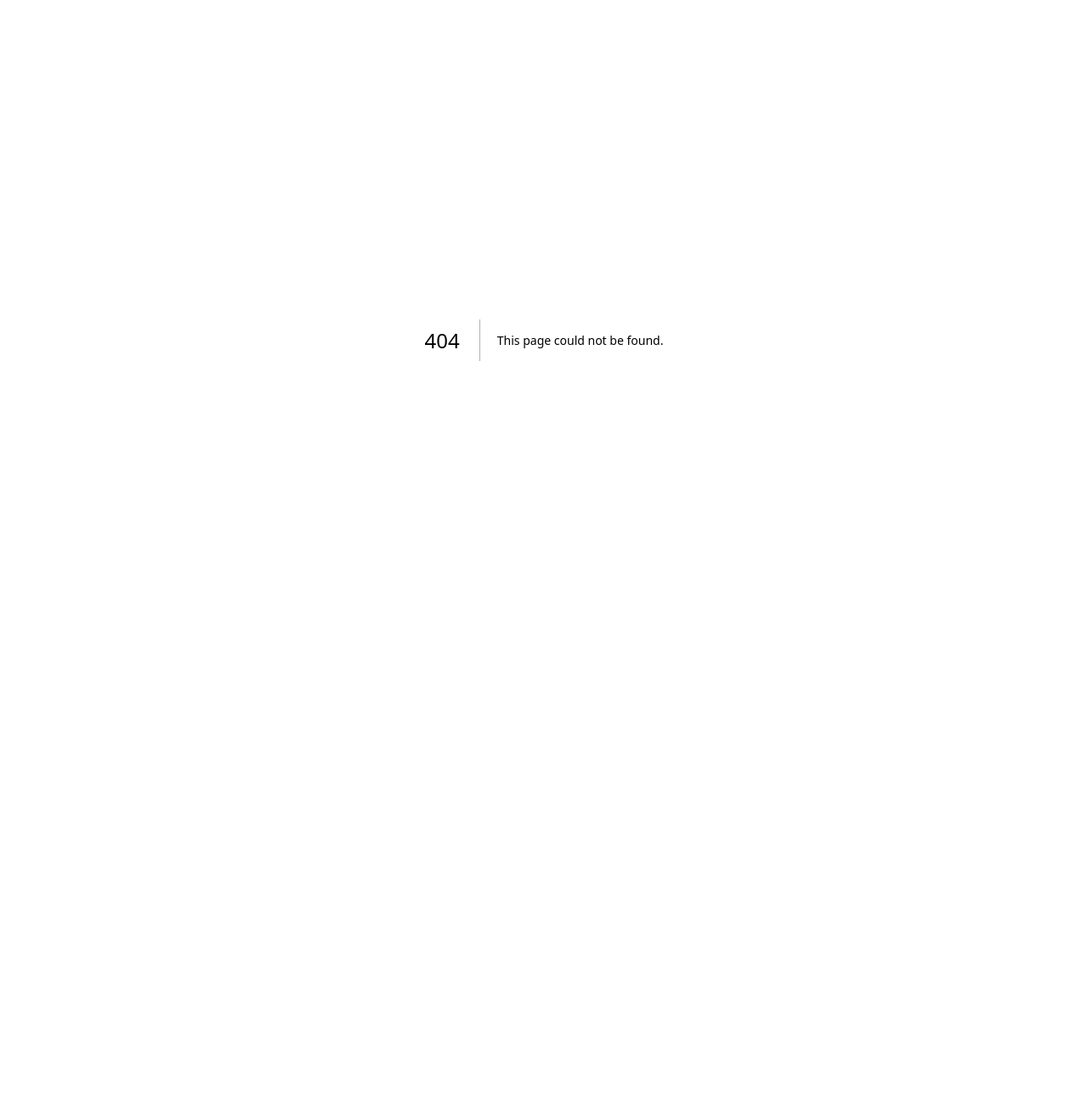
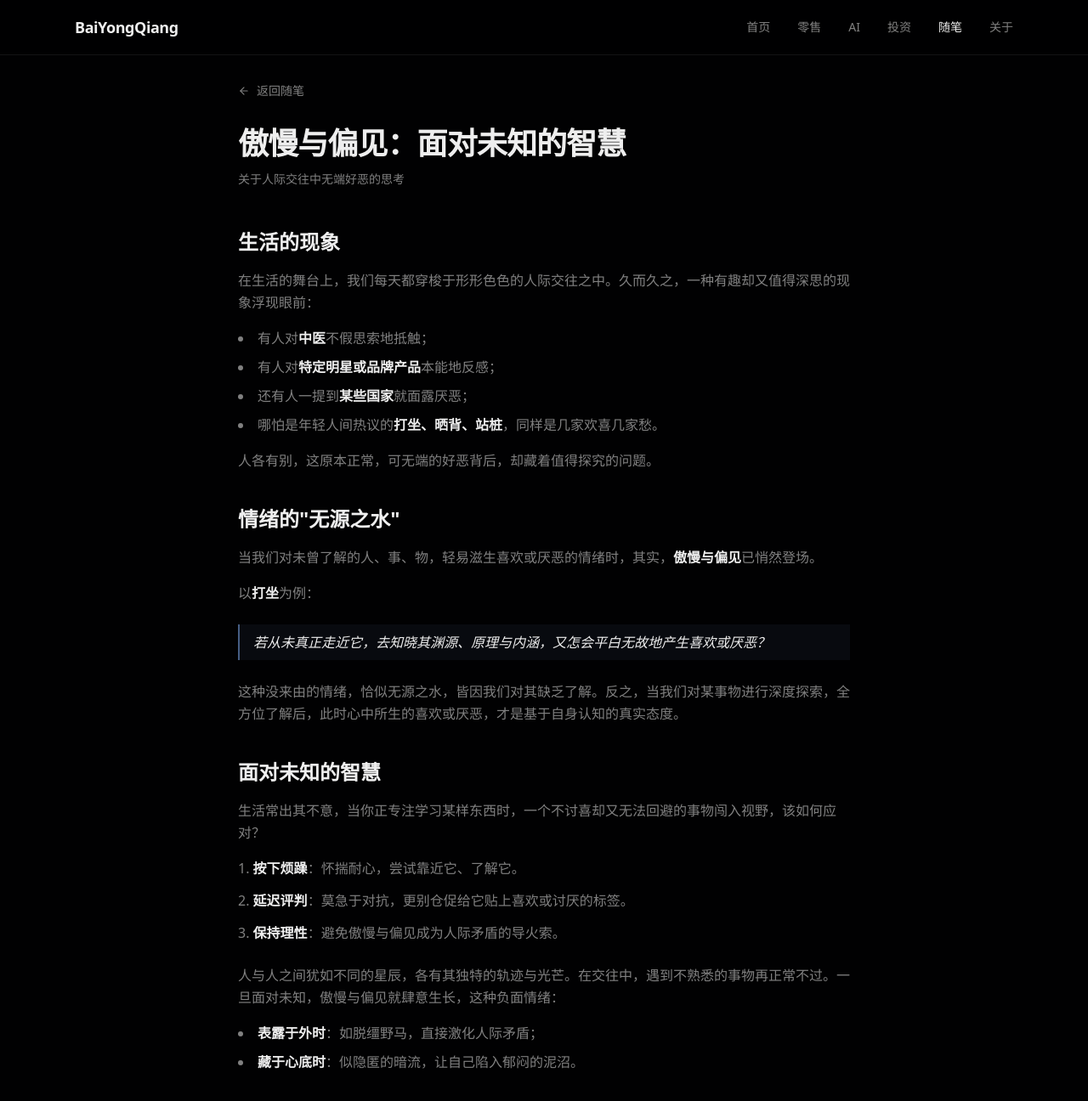
Before and after one commit to w1105860179/baiyongqiang-site, a Next.js app: page /thoughts/arrogance-and-prejudice in a window 1280 px wide. Before the commit this address had no page. Shown: the top 1296 px of the page at 85% size. Before the commit the page ends 800 px from the top, so only its background shows below. Built offline with nearby package versions, Linux system fonts and the light colour scheme.

Commit message:
feat: 新增随笔模块，添加文章《傲慢与偏见：面对未知的智慧》

```diff
--- a/src/app/page.tsx
+++ b/src/app/page.tsx
@@ -1,7 +1,7 @@
 import Link from 'next/link';
 import { Navbar } from '@/components/navbar';
 import { Footer } from '@/components/footer';
-import { Store, Brain, TrendingUp, ArrowRight } from 'lucide-react';
+import { Store, Brain, TrendingUp, BookOpen, ArrowRight } from 'lucide-react';
 
 const cards = [
   {
@@ -28,6 +28,14 @@ const cards = [
     gradient: 'from-amber-500/20 to-orange-500/20',
     iconColor: 'text-amber-400',
   },
+  {
+    href: '/thoughts',
+    icon: BookOpen,
+    title: '随笔',
+    description: '生活感悟与思考',
+    gradient: 'from-emerald-500/20 to-teal-500/20',
+    iconColor: 'text-emerald-400',
+  },
 ];
 
 export default function Home() {
@@ -52,7 +60,7 @@ export default function Home() {
           </div>
 
           {/* Cards */}
-          <div className="mt-16 grid grid-cols-1 md:grid-cols-3 gap-5">
+          <div className="mt-16 grid grid-cols-1 md:grid-cols-2 lg:grid-cols-4 gap-5">
             {cards.map((card) => (
               <Link key={card.href} href={card.href} className="group">
                 <div className="relative overflow-hidden rounded-xl border border-border bg-card p-8 transition-all duration-300 hover:border-primary/30 hover:-translate-y-1 hover:shadow-lg hover:shadow-primary/5">
--- /dev/null
+++ b/src/app/thoughts/arrogance-and-prejudice/page.tsx
@@ -0,0 +1,118 @@
+import Link from 'next/link';
+import { Navbar } from '@/components/navbar';
+import { Footer } from '@/components/footer';
+import { ArrowLeft, Eye, EyeOff } from 'lucide-react';
+
+export default function ArroganceAndPrejudicePage() {
+  return (
+    <div className="min-h-screen flex flex-col">
+      <Navbar />
+
+      <main className="flex-1 pt-24 pb-16">
+        <div className="max-w-3xl mx-auto px-6">
+          {/* Back link */}
+          <Link
+            href="/thoughts"
+            className="inline-flex items-center gap-2 text-sm text-muted-foreground hover:text-foreground transition-colors mb-8"
+          >
+            <ArrowLeft size={14} />
+            返回随笔
+          </Link>
+
+          {/* Header */}
+          <div className="mb-12">
+            <h1 className="text-3xl md:text-4xl font-bold tracking-tight">
+              傲慢与偏见：面对未知的智慧
+            </h1>
+            <p className="mt-3 text-sm text-muted-foreground">
+              关于人际交往中无端好恶的思考
+            </p>
+          </div>
+
+          {/* Article */}
+          <article className="space-y-10 text-muted-foreground leading-relaxed">
+            {/* Section 1 */}
+            <section>
+              <h2 className="text-2xl font-bold text-foreground mb-4">生活的现象</h2>
+              <p className="mb-4">
+                在生活的舞台上，我们每天都穿梭于形形色色的人际交往之中。久而久之，一种有趣却又值得深思的现象浮现眼前：
+              </p>
+              <ul className="list-disc list-inside space-y-2 mb-4">
+                <li>有人对<strong className="text-foreground">中医</strong>不假思索地抵触；</li>
+                <li>有人对<strong className="text-foreground">特定明星或品牌产品</strong>本能地反感；</li>
+                <li>还有人一提到<strong className="text-foreground">某些国家</strong>就面露厌恶；</li>
+                <li>哪怕是年轻人间热议的<strong className="text-foreground">打坐、晒背、站桩</strong>，同样是几家欢喜几家愁。</li>
+              </ul>
+              <p>
+                人各有别，这原本正常，可无端的好恶背后，却藏着值得探究的问题。
+              </p>
+            </section>
+
+            {/* Section 2 */}
+            <section>
+              <h2 className="text-2xl font-bold text-foreground mb-4">情绪的"无源之水"</h2>
+              <p className="mb-4">
+                当我们对未曾了解的人、事、物，轻易滋生喜欢或厌恶的情绪时，其实，<strong className="text-foreground">傲慢与偏见</strong>已悄然登场。
+              </p>
+              <p className="mb-4">
+                以<strong className="text-foreground">打坐</strong>为例：
+              </p>
+              <div className="border-l-2 border-primary/50 bg-primary/5 pl-4 py-2 my-6 italic text-foreground">
+                若从未真正走近它，去知晓其渊源、原理与内涵，又怎会平白无故地产生喜欢或厌恶？
+              </div>
+              <p>
+                这种没来由的情绪，恰似无源之水，皆因我们对其缺乏了解。反之，当我们对某事物进行深度探索，全方位了解后，此时心中所生的喜欢或厌恶，才是基于自身认知的真实态度。
+              </p>
+            </section>
+
+            {/* Section 3 */}
+            <section>
+              <h2 className="text-2xl font-bold text-foreground mb-4">面对未知的智慧</h2>
+              <p className="mb-4">
+                生活常出其不意，当你正专注学习某样东西时，一个不讨喜却又无法回避的事物闯入视野，该如何应对？
+              </p>
+              <ol className="list-decimal list-inside space-y-3 mb-6">
+                <li>
+                  <strong className="text-foreground">按下烦躁</strong>：怀揣耐心，尝试靠近它、了解它。
+                </li>
+                <li>
+                  <strong className="text-foreground">延迟评判</strong>：莫急于对抗，更别仓促给它贴上喜欢或讨厌的标签。
+                </li>
+                <li>
+                  <strong className="text-foreground">保持理性</strong>：避免傲慢与偏见成为人际矛盾的导火索。
+                </li>
+              </ol>
+              <p className="mb-4">
+                人与人之间犹如不同的星辰，各有其独特的轨迹与光芒。在交往中，遇到不熟悉的事物再正常不过。一旦面对未知，傲慢与偏见就肆意生长，这种负面情绪：
+              </p>
+              <ul className="list-disc list-inside space-y-2">
+                <li>
+                  <strong className="text-foreground">表露于外时</strong>：如脱缰野马，直接激化人际矛盾；
+                </li>
+                <li>
+                  <strong className="text-foreground">藏于心底时</strong>：似隐匿的暗流，让自己陷入郁闷的泥沼。
+                </li>
+              </ul>
+            </section>
+
+            {/* Conclusion */}
+            <section>
+              <h2 className="text-2xl font-bold text-foreground mb-4">结语</h2>
+              <div className="border-l-2 border-primary/50 bg-primary/5 pl-4 py-2 my-6 italic text-foreground">
+                &ldquo;人是唯一会脸红的动物，或是唯一该脸红的动物。&rdquo; —— 马克&middot;吐温
+              </div>
+              <p>
+                在未知面前，我们应怀揣谦逊，放下傲慢与偏见，用探索的目光、包容的胸怀去拥抱世界的多样。
+              </p>
+              <p className="mt-4">
+                如此，方能在人际交往中搭建起理解的桥梁，在认识世界的旅途中收获更多的智慧与豁达。让我们以<strong className="text-foreground">开放之心</strong>迎接未知，不让傲慢与偏见成为我们与美好世界之间的屏障。
+              </p>
+            </section>
+          </article>
+        </div>
+      </main>
+
+      <Footer />
+    </div>
+  );
+}
--- /dev/null
+++ b/src/app/thoughts/page.tsx
@@ -0,0 +1,69 @@
+import Link from 'next/link';
+import { Navbar } from '@/components/navbar';
+import { Footer } from '@/components/footer';
+import { BookOpen, ArrowRight } from 'lucide-react';
+
+const articles = [
+  {
+    href: '/thoughts/arrogance-and-prejudice',
+    title: '傲慢与偏见：面对未知的智慧',
+    description: '关于人际交往中无端好恶的思考——当傲慢与偏见悄然登场，我们该如何面对未知？',
+    date: '2026-05',
+  },
+];
+
+export default function ThoughtsPage() {
+  return (
+    <div className="min-h-screen flex flex-col">
+      <Navbar />
+
+      <main className="flex-1 pt-24 pb-16">
+        <div className="max-w-4xl mx-auto px-6">
+          {/* Header */}
+          <div className="mb-16">
+            <div className="inline-flex items-center justify-center w-14 h-14 rounded-xl bg-emerald-500/10 text-emerald-400 mb-6">
+              <BookOpen size={26} />
+            </div>
+            <h1 className="text-4xl md:text-5xl font-bold tracking-tight">
+              随笔
+            </h1>
+            <p className="mt-4 text-lg text-muted-foreground max-w-2xl">
+              生活感悟与思考，关于认知、成长与人际交往的随笔记录。
+            </p>
+          </div>
+
+          {/* Article List */}
+          <div className="space-y-4">
+            {articles.map((article) => (
+              <Link
+                key={article.href}
+                href={article.href}
+                className="group block rounded-xl border border-border bg-card p-6 hover:border-primary/30 hover:bg-primary/5 transition-all duration-300"
+              >
+                <div className="flex items-center justify-between">
+                  <div>
+                    <p className="text-xs text-muted-foreground mb-2">
+                      {article.date}
+                    </p>
+                    <h2 className="text-lg font-semibold text-foreground group-hover:text-primary transition-colors">
+                      {article.title}
+                    </h2>
+                    <p className="text-sm text-muted-foreground mt-2">
+                      {article.description}
+                    </p>
+                  </div>
+                  <ArrowRight
+                    size={18}
+                    className="text-muted-foreground shrink-0 ml-4 opacity-0 -translate-x-2 group-hover:opacity-100 group-hover:translate-x-0 transition-all duration-300"
+                  />
+                </div>
+              </Link>
+            ))}
+          </div>
+        </div>
+      </main>
+
+      <Footer />
+    </div>
+  );
+}
--- a/src/components/footer.tsx
+++ b/src/components/footer.tsx
@@ -30,6 +30,12 @@ export function Footer() {
             投资
           </Link>
           <Link
+            href="/thoughts"
+            className="text-xs text-muted-foreground hover:text-foreground transition-colors"
+          >
+            随笔
+          </Link>
+          <Link
             href="/about"
             className="text-xs text-muted-foreground hover:text-foreground transition-colors"
           >
--- a/src/components/navbar.tsx
+++ b/src/components/navbar.tsx
@@ -10,6 +10,7 @@ const navItems = [
   { href: '/retail', label: '零售' },
   { href: '/ai', label: 'AI' },
   { href: '/invest', label: '投资' },
+  { href: '/thoughts', label: '随笔' },
   { href: '/about', label: '关于' },
 ];
 
```
